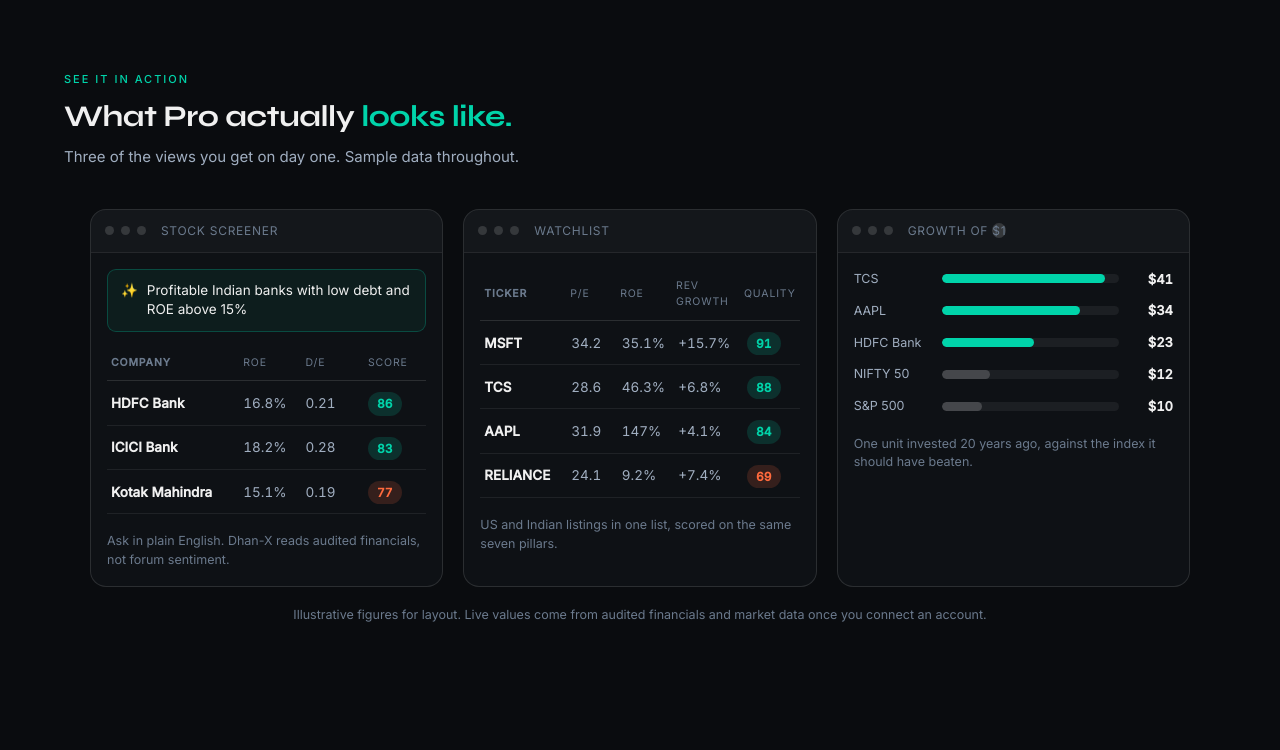
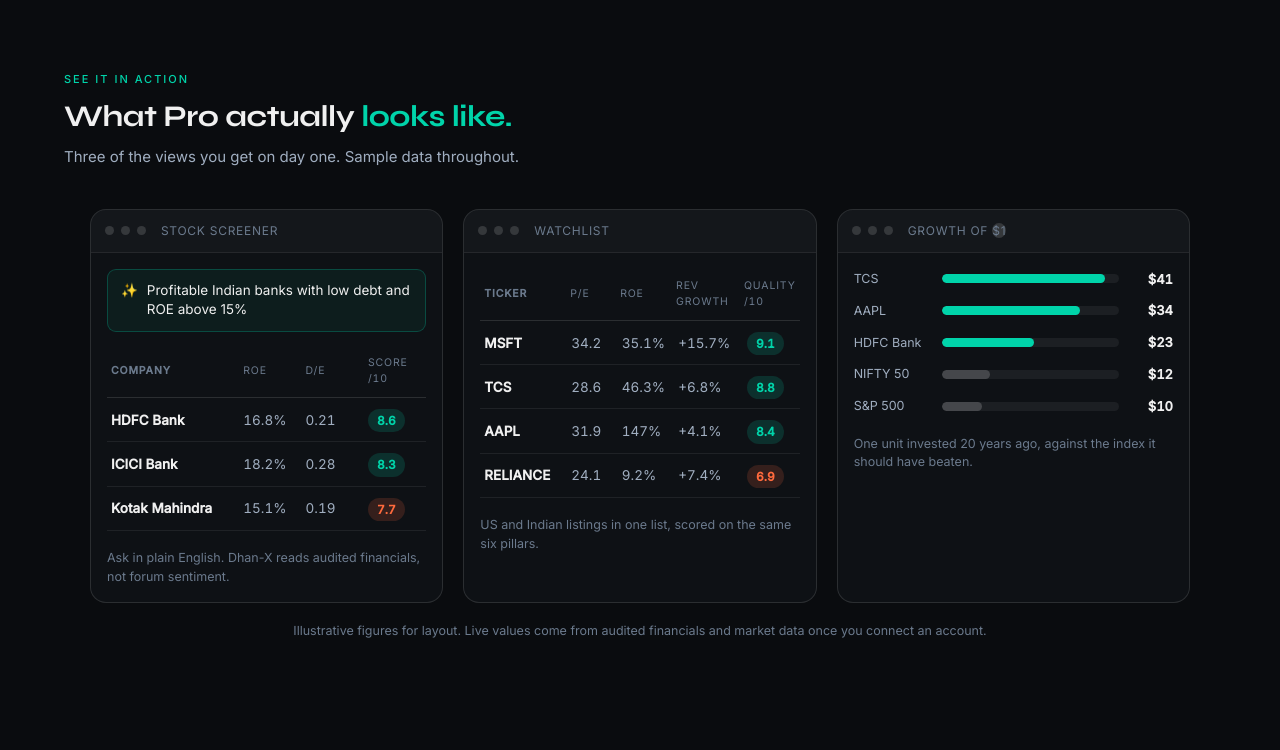
Before and after one commit to ajayvisw/dhanx-website, a plain HTML site: page public/index.html in a window 1280 px wide. Shown: the part 2365-3115 px from the top of the page. Drawn offline with Linux system fonts and the light colour scheme; a script that the page names is missing.

Commit message:
Score out of 10, from six pillars, because that is what it is
The sample panels showed quality scores of 86, 83, 91. The scorer caps at
10 and rounds to one decimal - server.js:8725 - so every figure on the page
overstated the scale by a factor of ten. They now read 8.6, 8.3, 9.1, and
both column headers say "/10" so the number cannot be misread the same way
again.

The rubric was also described as seven-pillar in eight places across both
repos, including the JSON-LD and both llms.txt files. It scores six:
valuation, profitability, growth, financial health, cash flow quality and
reinvestment quality, with a moat bonus added on top rather than counted as
a pillar. The listed names were wrong too - "earnings quality" and "capital
allocation" are not pillars; "balance-sheet health" is called financial
health.

PILLAR_ICONS in screener-shared.js carries a seventh key, 'quality', which
is almost certainly where the number came from. The server never emits a
pillar with that key, so it renders nothing - dead config that has been
quietly licensing a wrong claim in the marketing copy.

Co-Authored-By: Claude Opus 5 <noreply@anthropic.com>

```diff
--- a/public/index.html
+++ b/public/index.html
@@ -110,7 +110,7 @@
         "Cross-border net worth across India and the US",
         "Indian mutual fund and stock import from a CAS statement",
         "US brokerage consolidation",
-        "Seven-pillar stock quality score from audited financials",
+        "Six-pillar stock quality score (0-10) from audited financials",
         "MCP connector for AI assistants"
       ]
     }
@@ -270,7 +270,7 @@
       <ul class="tier-card-list">
         <li>US brokerages and India funds in one net worth</li>
         <li>Ask for stocks in plain English &mdash; screener finds them</li>
-        <li>Watchlist with P/E, ROE and a 7-pillar quality score</li>
+        <li>Watchlist with P/E, ROE and a six-pillar quality score</li>
         <li>Growth simulations and net-worth projections</li>
       </ul>
       <div class="tier-card-price" data-for="in">&#8377;199 <span>/month after a free 90-day beta</span></div>
@@ -353,7 +353,7 @@
         <ul class="pro-list">
           <li>Plain-English screener &mdash; &ldquo;profitable Indian banks with low debt&rdquo;</li>
           <li>Watchlist with P/E, ROE and revenue side by side</li>
-          <li>Seven-pillar quality score from audited financials</li>
+          <li>Six-pillar quality score from audited financials</li>
           <li>US and Indian listings in the same search</li>
         </ul>
       </div>
@@ -409,10 +409,10 @@
             <span>Profitable Indian banks with low debt and ROE above 15%</span>
           </div>
           <div class="shot-rows">
-            <div class="shot-row shot-row-head"><span>Company</span><span>ROE</span><span>D/E</span><span>Score</span></div>
-            <div class="shot-row"><span>HDFC Bank</span><span>16.8%</span><span>0.21</span><span class="pill good">86</span></div>
-            <div class="shot-row"><span>ICICI Bank</span><span>18.2%</span><span>0.28</span><span class="pill good">83</span></div>
-            <div class="shot-row"><span>Kotak Mahindra</span><span>15.1%</span><span>0.19</span><span class="pill ok">77</span></div>
+            <div class="shot-row shot-row-head"><span>Company</span><span>ROE</span><span>D/E</span><span>Score /10</span></div>
+            <div class="shot-row"><span>HDFC Bank</span><span>16.8%</span><span>0.21</span><span class="pill good">8.6</span></div>
+            <div class="shot-row"><span>ICICI Bank</span><span>18.2%</span><span>0.28</span><span class="pill good">8.3</span></div>
+            <div class="shot-row"><span>Kotak Mahindra</span><span>15.1%</span><span>0.19</span><span class="pill ok">7.7</span></div>
           </div>
         </div>
         <figcaption>Ask in plain English. Dhan-X reads audited financials, not forum sentiment.</figcaption>
@@ -423,14 +423,14 @@
         <div class="shot-chrome"><span></span><span></span><span></span><em>Watchlist</em></div>
         <div class="shot-body">
           <div class="shot-rows">
-            <div class="shot-row shot-row-head wl"><span>Ticker</span><span>P/E</span><span>ROE</span><span>Rev growth</span><span>Quality</span></div>
-            <div class="shot-row wl"><span>MSFT</span><span>34.2</span><span>35.1%</span><span>+15.7%</span><span class="pill good">91</span></div>
-            <div class="shot-row wl"><span>TCS</span><span>28.6</span><span>46.3%</span><span>+6.8%</span><span class="pill good">88</span></div>
-            <div class="shot-row wl"><span>AAPL</span><span>31.9</span><span>147%</span><span>+4.1%</span><span class="pill good">84</span></div>
-            <div class="shot-row wl"><span>RELIANCE</span><span>24.1</span><span>9.2%</span><span>+7.4%</span><span class="pill ok">69</span></div>
+            <div class="shot-row shot-row-head wl"><span>Ticker</span><span>P/E</span><span>ROE</span><span>Rev growth</span><span>Quality /10</span></div>
+            <div class="shot-row wl"><span>MSFT</span><span>34.2</span><span>35.1%</span><span>+15.7%</span><span class="pill good">9.1</span></div>
+            <div class="shot-row wl"><span>TCS</span><span>28.6</span><span>46.3%</span><span>+6.8%</span><span class="pill good">8.8</span></div>
+            <div class="shot-row wl"><span>AAPL</span><span>31.9</span><span>147%</span><span>+4.1%</span><span class="pill good">8.4</span></div>
+            <div class="shot-row wl"><span>RELIANCE</span><span>24.1</span><span>9.2%</span><span>+7.4%</span><span class="pill ok">6.9</span></div>
           </div>
         </div>
-        <figcaption>US and Indian listings in one list, scored on the same seven pillars.</figcaption>
+        <figcaption>US and Indian listings in one list, scored on the same six pillars.</figcaption>
       </figure>
 
       <!-- 3. Growth since inception -->
```
Also changed, not shown: public/llms.txt.
